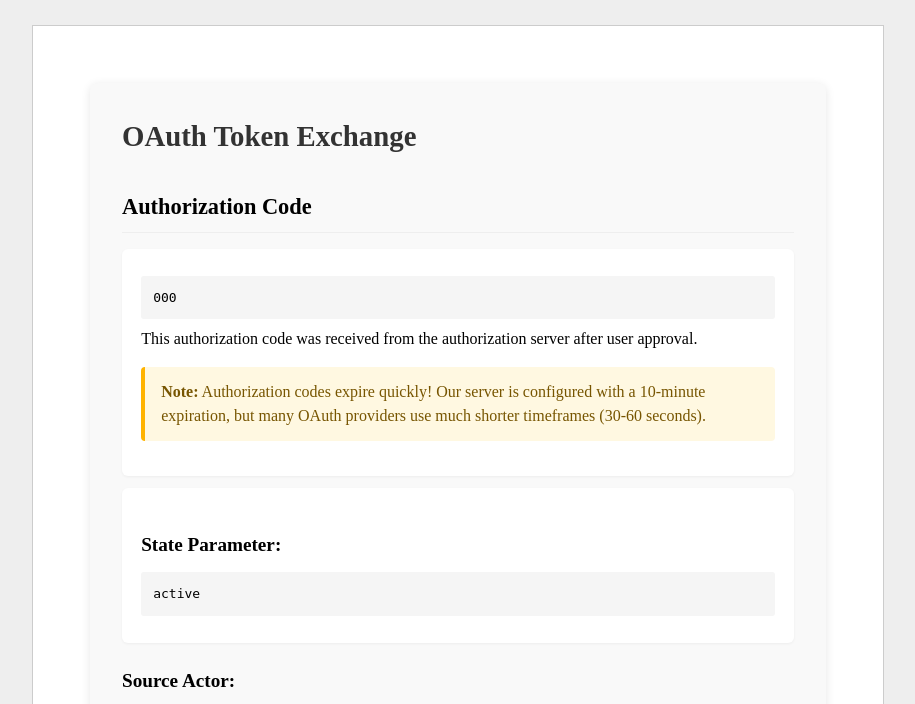
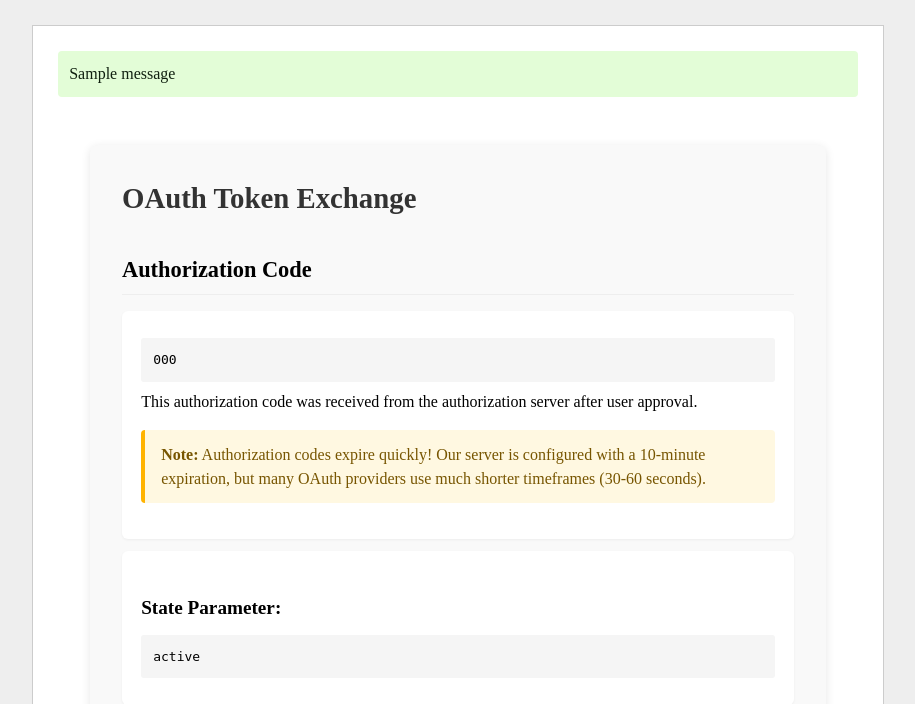
Before and after one commit to dtinit/activity-pub-testbed, a Django app: template testbed/core/templates/oauth_token_exchange.html in a window 1280 px wide. Shown: the part 75-779 px from the top of the page, without its empty margins (182-1097 px from the left). Run offline with Django 5.2, Linux system fonts and the light colour scheme; the template is opened without the code that fills it: most values are stand-ins (such as "Sample title", 1, 10 or a date in 2020); one stand-in notice (Sample message) is shown; style sheets or scripts are compiled from the project's sources; some libraries are stand-ins or nearby versions.

Commit message:
Rendering flash messages once

```diff
--- a/static/scss/_base.scss
+++ b/static/scss/_base.scss
@@ -33,6 +33,27 @@ html {
   border: 1px solid #ccc;
 }
 
+.layout .messages {
+  list-style: none;
+  padding: 0;
+}
+
+.layout .messages li {
+  margin-bottom: 1em;
+  padding: 0.7em;
+  border-radius: 4px;
+}
+
+.layout .messages .success {
+  background: #e3fdd7;
+  color: #102010;
+}
+
+.layout .messages .error {
+  background: #f2dede;
+  color: #a94442;
+}
+
 .layout footer {
   padding: 25px;
   display: flex;
--- a/static/scss/index.scss
+++ b/static/scss/index.scss
@@ -8,24 +8,6 @@
     border-radius: 6px;
     padding: 10px;
     background: #f5f5f5;
-  }
-
-  .messages {
-    list-style: none;
-    padding: 0;
-  }
-  .messages p {
-    margin-bottom: 1em;
-    padding: 0.7em;
-    border-radius: 4px;
-  }
-  .messages p.success {
-    background: #e3fdd7;
-    color: #102010;
-  }
-  .messages p.error {
-    background: #f2dede;
-    color: #a94442;
   }
 
   .info-note {
--- a/testbed/core/templates/_base.html
+++ b/testbed/core/templates/_base.html
@@ -19,6 +19,13 @@
       {% endif %}
     </header>
     <div class="main-content">
+    {% if messages %}
+    <ul class="messages">
+      {% for message in messages %}
+      <li class="{{ message.tags }}">{{ message }}</li>
+      {% endfor %}
+    </ul>
+    {% endif %}
     {% block body %}
     {% block content %}
     {% endblock content %}
--- a/testbed/core/views/pages.py
+++ b/testbed/core/views/pages.py
@@ -84,7 +84,7 @@ def index(request):
 
                 # Get the specific error message
                 redirect_error = oauth_form.errors["redirect_uris"][0]
-                error_message += f"<br>• {redirect_error}"
+                error_message += f" {redirect_error}"
             messages.error(request, error_message)
     else:
         # Initialize form with the application instance
```
Also changed, not shown: testbed/core/templates/allauth/layouts/base.html (+1 -9 lines), testbed/core/templates/index.html (+0 -8 lines).
